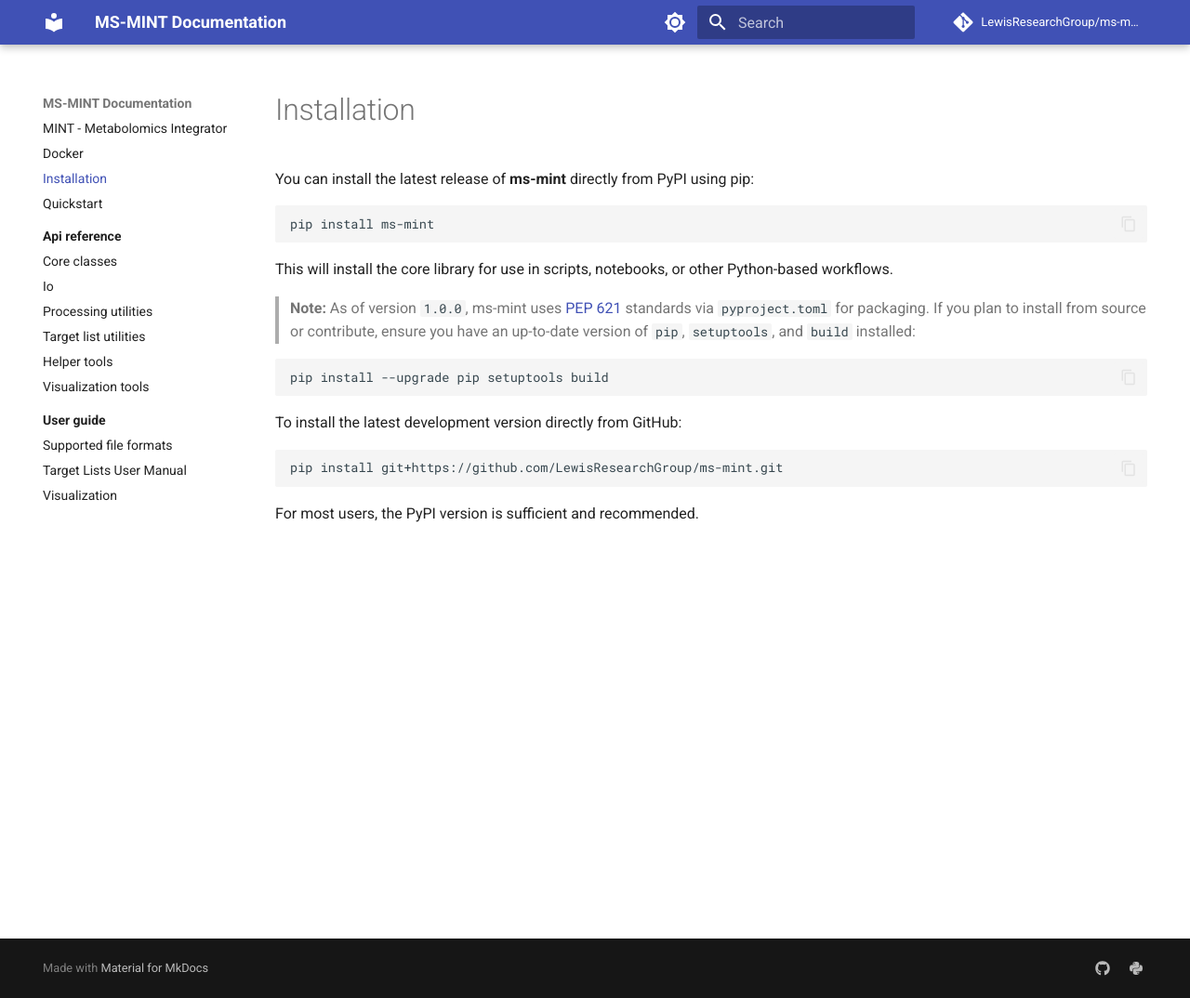
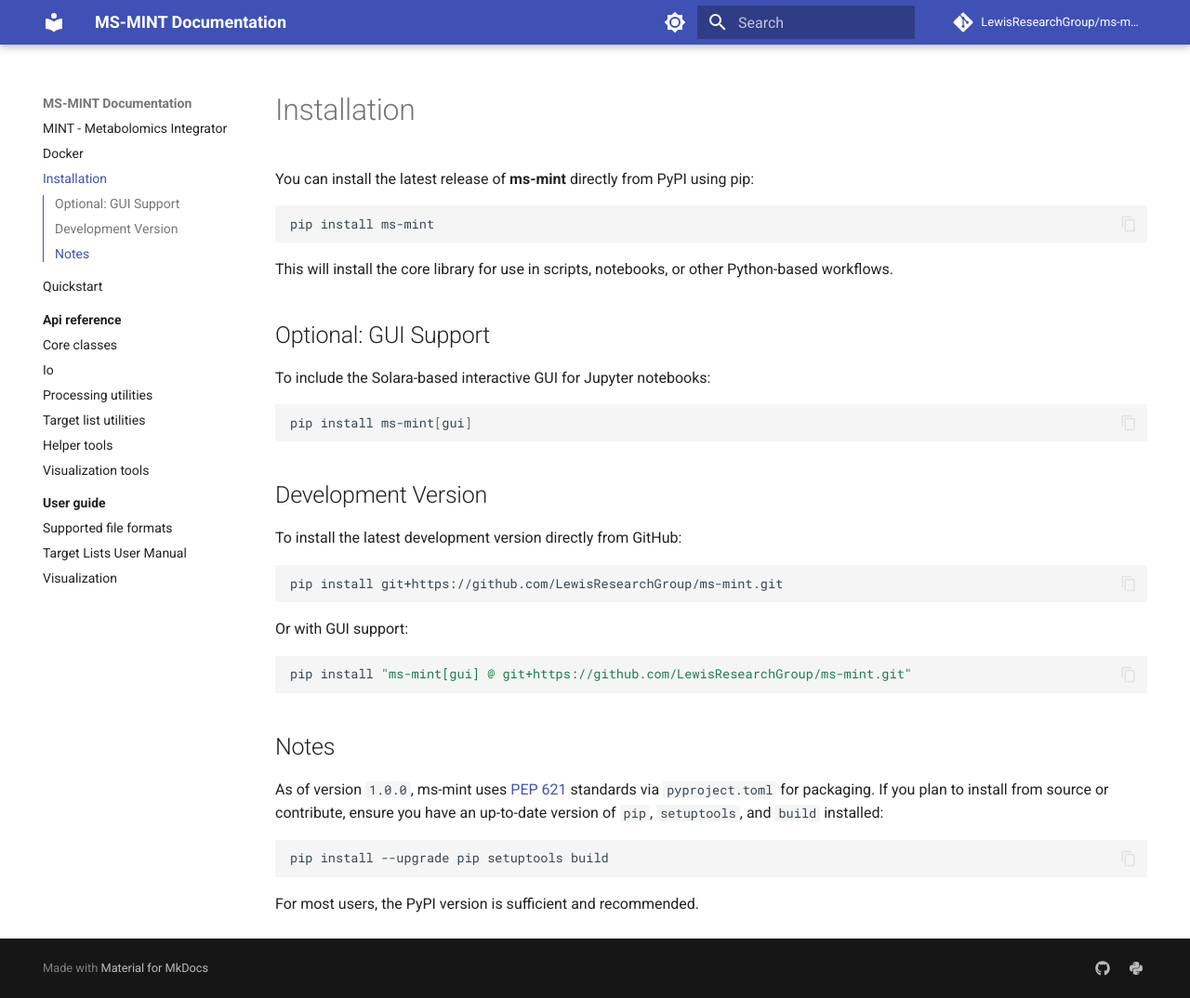
Before and after one commit to LewisResearchGroup/ms-mint, an MkDocs documentation site: the page built from docs/installation.md, in a window 1280 px wide and 1074 px high. Shown: the whole window at 93% size. Built offline with MkDocs 1.6.1 and Material for MkDocs 9.7.7, drawn with Linux system fonts in a browser that asks for light colours; comment, search, counter and statistics services are not loaded.

Commit message:
document optional gui installation

````diff
--- a/docs/installation.md
+++ b/docs/installation.md
@@ -8,11 +8,15 @@
 
 This will install the core library for use in scripts, notebooks, or other Python-based workflows.
 
-> **Note:** As of version `1.0.0`, ms-mint uses [PEP 621](https://peps.python.org/pep-0621/) standards via `pyproject.toml` for packaging. If you plan to install from source or contribute, ensure you have an up-to-date version of `pip`, `setuptools`, and `build` installed:
+## Optional: GUI Support
+
+To include the Solara-based interactive GUI for Jupyter notebooks:
 
 ```bash
-pip install --upgrade pip setuptools build
+pip install ms-mint[gui]
 ```
+
+## Development Version
 
 To install the latest development version directly from GitHub:
 
@@ -20,4 +24,18 @@
 pip install git+https://github.com/LewisResearchGroup/ms-mint.git
 ```
 
+Or with GUI support:
+
+```bash
+pip install "ms-mint[gui] @ git+https://github.com/LewisResearchGroup/ms-mint.git"
+```
+
+## Notes
+
+As of version `1.0.0`, ms-mint uses [PEP 621](https://peps.python.org/pep-0621/) standards via `pyproject.toml` for packaging. If you plan to install from source or contribute, ensure you have an up-to-date version of `pip`, `setuptools`, and `build` installed:
+
+```bash
+pip install --upgrade pip setuptools build
+```
+
 For most users, the PyPI version is sufficient and recommended.
````
